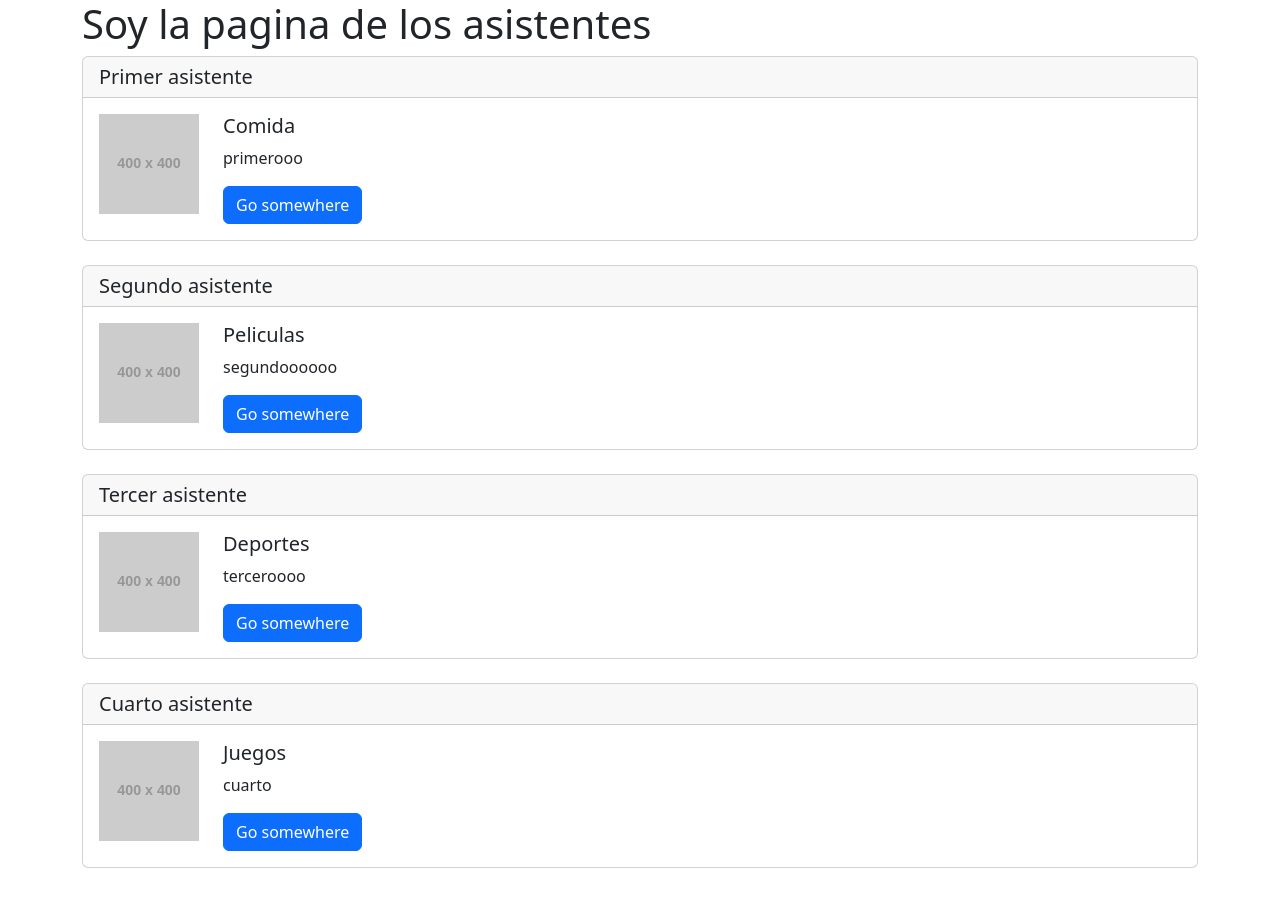
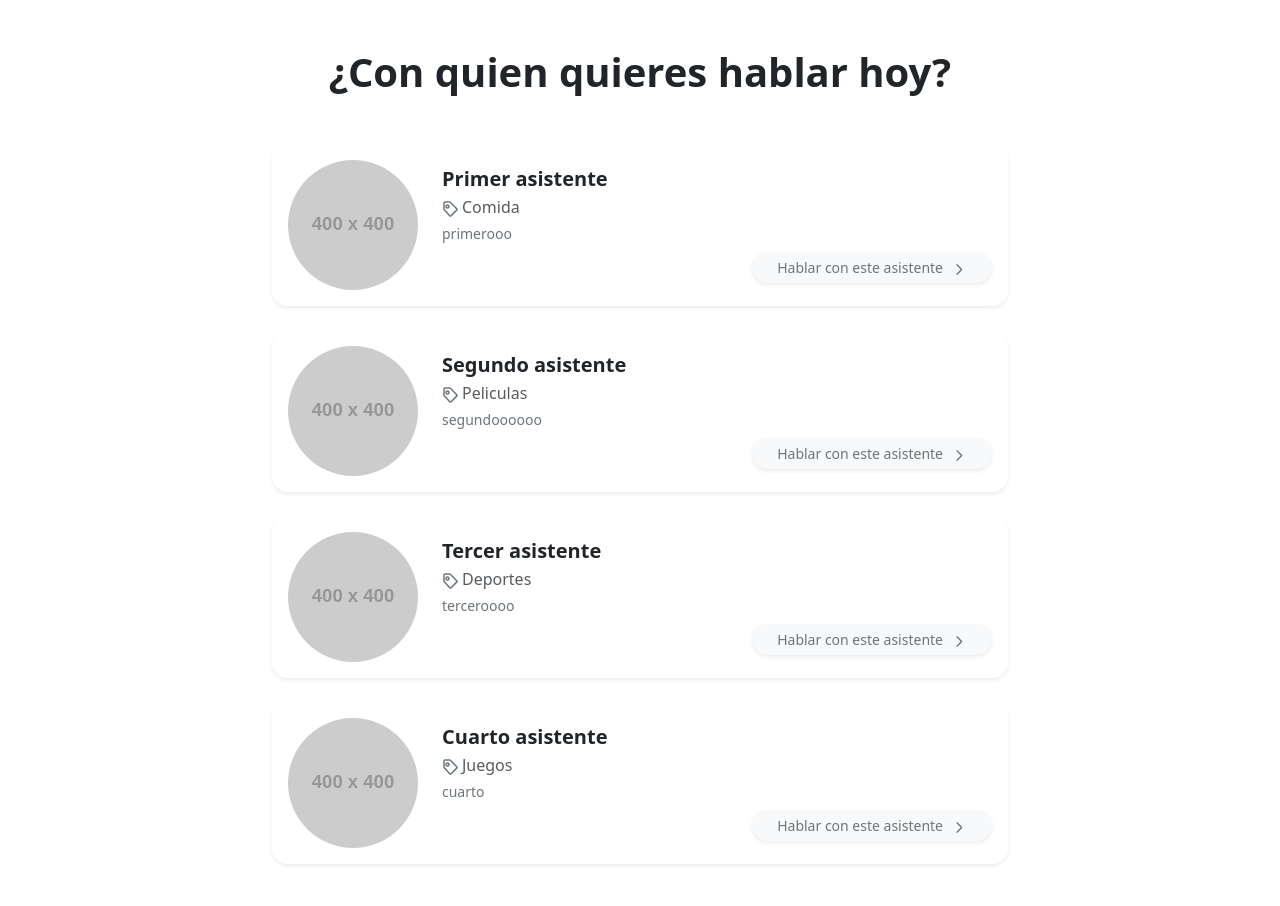
Before and after one commit to xcesaralejandro/ai-assistants-ipvg, a React (Vite) app: page /assistants in a window 1280 px wide. Shown: the top 906 px of the page. Built offline with nearby package versions, Linux system fonts and the light colour scheme.

Commit message:
Mejorar aspecto visual

```diff
--- a/src/pages/AssistantsPage.jsx
+++ b/src/pages/AssistantsPage.jsx
@@ -29,26 +29,48 @@ export default function AssistantsPage(){
         description: "cuarto"
      },
     ]
-    return <>
-        <div className="container">
-            <h1>Soy la pagina de los asistentes</h1>
-            {
-                assistants.map(assistant => {
-                    return <div className="card mb-4">
-                    <h5 className="card-header">{assistant.name}</h5>
-                    <div className="card-body">
-                        <div className="d-flex gap-4">
-                            <img className="mr-4" src={assistant.image} width={100} height={100} />
-                            <div>
-                                <h5 className="card-title">{assistant.category}</h5>
-                                <p className="card-text">{assistant.description}</p>
-                                <a href="#" className="btn btn-primary">Go somewhere</a>
+    return (
+        <div className="container py-5">
+            <h1 className="text-center mb-5 fw-bold display-6">¿Con quien quieres hablar hoy?</h1>
+            <div className="row justify-content-center">
+                {assistants.map((assistant) => (
+                    <div key={assistant.id} className="col-12 col-md-10 col-lg-8 mb-4">
+                        <div className="card shadow-sm border-0 rounded-4 p-3 d-flex flex-row align-items-center gap-4">
+                            <img
+                                src={assistant.image}
+                                alt={assistant.name}
+                                className="rounded-circle"
+                                style={{ width: "130px", height: "130px", objectFit: "cover" }}
+                            />
+                            <div className="flex-grow-1">
+                                <h5 className="fw-semibold mb-1">{assistant.name}</h5>
+                                <p className="text-muted mb-1">
+                                <svg xmlns="http://www.w3.org/2000/svg" width="16" height="16"
+                                    fill="none" stroke="currentColor" strokeWidth="1.5"
+                                    className="me-1 text-secondary" viewBox="0 0 16 16">
+                                <path d="M2 2a1 1 0 0 1 1-1h4.586a1 1 0 0 1 .707.293l6.414 6.414a1 1 0 0 1 0 1.414l-5.586 5.586a1 1 0 0 1-1.414 0L2.293 8.707A1 1 0 0 1 2 8V2z" />
+                                <circle cx="5.5" cy="5.5" r="1.5" />
+                                </svg>
+                                {assistant.category}
+                                </p>
+                                <p className="text-secondary small mb-2">{assistant.description}</p>
+                                <div className="d-flex justify-content-end">
+                                    <a href="#" className="btn btn-light btn-sm rounded-pill d-inline-flex align-items-center gap-2 shadow-sm px-4">
+                                    <span className="fw-medium text-secondary">Hablar con este asistente</span>
+                                    <svg xmlns="http://www.w3.org/2000/svg" width="16" height="16"
+                                        fill="none" viewBox="0 0 24 24" stroke="currentColor" strokeWidth="2"
+                                        className="text-secondary" style={{ transform: "translateY(1.5px)" }}>
+                                        <path strokeLinecap="round" strokeLinejoin="round" d="M9 5l7 7-7 7" />
+                                    </svg>
+                                    </a>
+                                </div>
                             </div>
                         </div>
                     </div>
-                    </div>
-                })
-            }
+                ))}
+            </div>
         </div>
-    </>
+    );
+
+
 }
```
